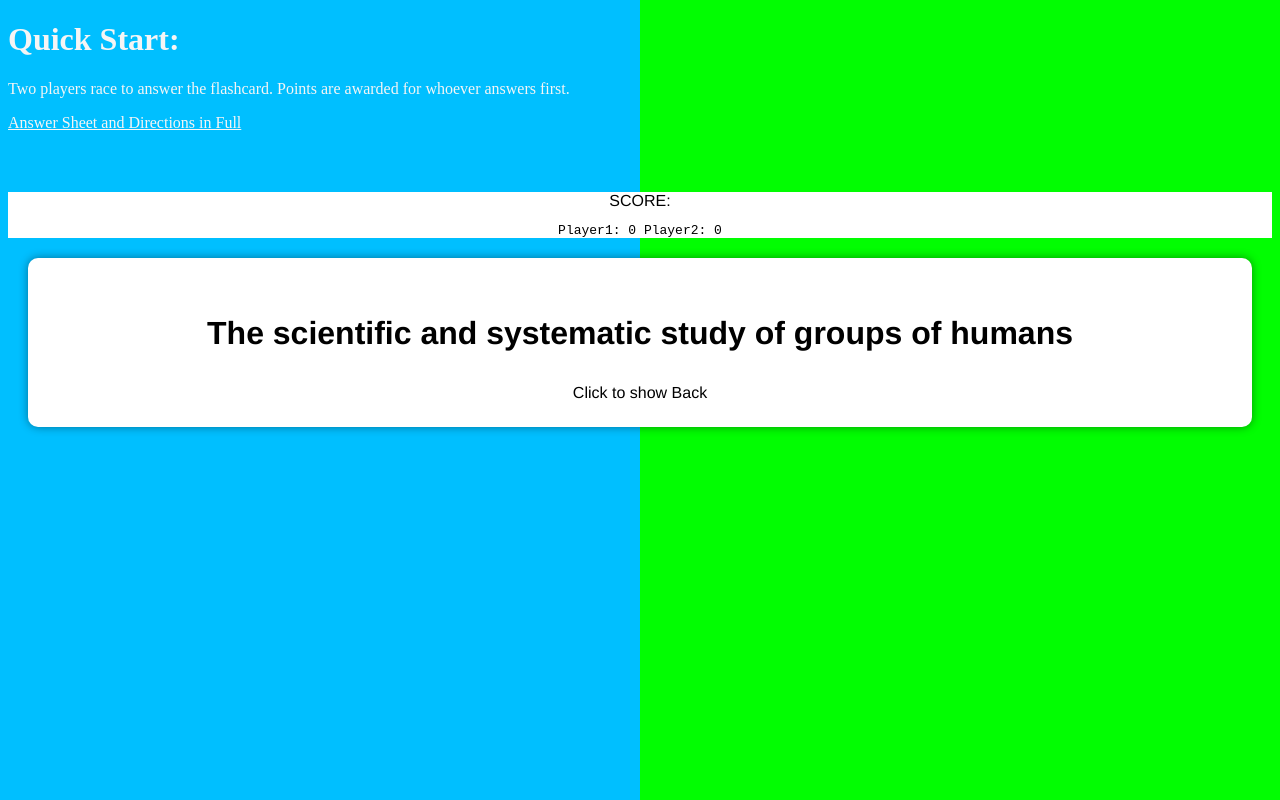
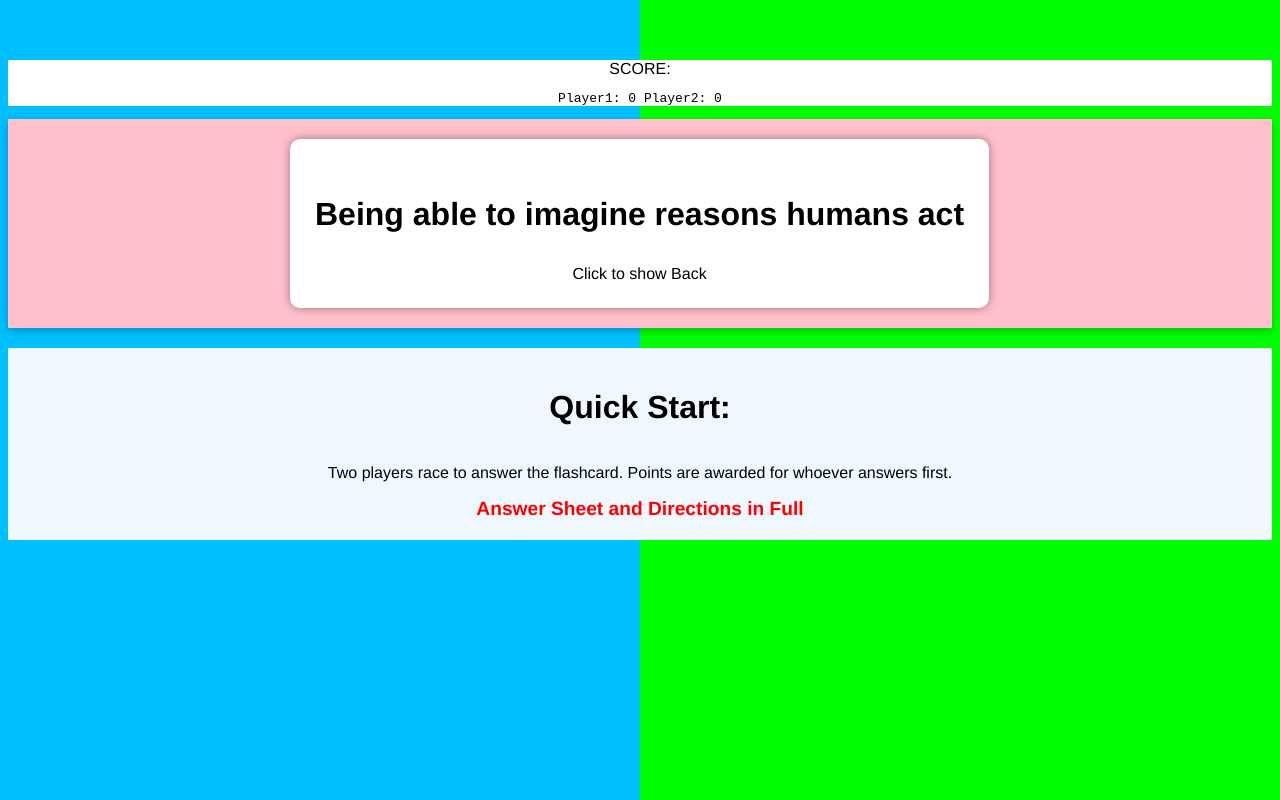
Before and after one commit to 1834423612/memory-game, a Vue app: page / in a window 1280 px wide. Built offline with nearby package versions, Linux system fonts and the light colour scheme.

Commit message:
feat: new style card and some change in NPM Packages

```diff
--- a/public/index.html
+++ b/public/index.html
@@ -14,9 +14,6 @@
     </style>
   </head>
   <body>
-    <h1>Quick Start:</h1>
-    <p> Two players race to answer the flashcard. Points are awarded for whoever answers first.</p>
-    <a href="https://docs.google.com/document/d/1tz3wqc9Dl7kx-0zj1KX4WM4XwauVhvS-WyGBJiVwfN4/edit?usp=sharing">Answer Sheet and Directions in Full</a>
     <div id="app"></div>
     <!-- built files will be auto injected -->
   </body>
--- a/src/App.vue
+++ b/src/App.vue
@@ -1,8 +1,9 @@
 <template>
   <div id="app">
-    <div class="score" style="color: black; background: white">
-      SCORE: <pre>{{ score }}</pre>
-    </div>
+
+    <score :score="score"></score>
+    <!-- Flashcard container -->
+    <container>
       <flashcard :front="question" :back="answer"></flashcard>
 
       <div v-if="this.$store.state.cardFlipped">
@@ -10,48 +11,57 @@
         <button @click="wrong">Both Wrong Or Tie</button>
         <button @click="correctp2">Player 2</button>
       </div>
+    </container>
+
+    <DirectionCard></DirectionCard>
   </div>
 </template>
 
 <script>
+import score from './components/score.vue'
 import flashcard from './components/Flashcard.vue'
+import container from './components/container.vue'
+import DirectionCard from './components/direction-card.vue'
 export default {
   components: {
+    score,
     flashcard,
+    container,
+    DirectionCard,
   },
-  data () {
+  data() {
     return {
       score: "Player1: 0 Player2: 0"
     }
   },
   computed: {
-    question () {
+    question() {
       return this.$store.getters.currentQuestion // handled by vuex
     },
-    answer () {
+    answer() {
       return this.$store.getters.currentAnswer // handled by vuex
     },
   },
   methods: {
-    correctp1 () {
-      let p1=parseInt(this.score.split(" ")[1]);
-      let p2=parseInt(this.score.split(" ")[3]);
+    correctp1() {
+      let p1 = parseInt(this.score.split(" ")[1]);
+      let p2 = parseInt(this.score.split(" ")[3]);
       ++p1
-      this.score="Player1: "+p1+" Player2: "+p2
-      if(p1>p2){this.$store.dispatch('correctAnswerp1win')}
-      else if(p1<p2){this.$store.dispatch('correctAnswerp2win')}
-      else{this.$store.dispatch('correctAnswer')}
+      this.score = "Player1: " + p1 + " Player2: " + p2
+      if (p1 > p2) { this.$store.dispatch('correctAnswerp1win') }
+      else if (p1 < p2) { this.$store.dispatch('correctAnswerp2win') }
+      else { this.$store.dispatch('correctAnswer') }
     },
-    correctp2 () {
-      let p1=parseInt(this.score.split(" ")[1]);
-      let p2=parseInt(this.score.split(" ")[3]);
+    correctp2() {
+      let p1 = parseInt(this.score.split(" ")[1]);
+      let p2 = parseInt(this.score.split(" ")[3]);
       ++p2
-      this.score="Player1: "+p1+" Player2: "+p2
-      if(p1>p2){this.$store.dispatch('correctAnswerp1win')}
-      else if(p1<p2){this.$store.dispatch('correctAnswerp2win')}
-      else{this.$store.dispatch('correctAnswer')}
+      this.score = "Player1: " + p1 + " Player2: " + p2
+      if (p1 > p2) { this.$store.dispatch('correctAnswerp1win') }
+      else if (p1 < p2) { this.$store.dispatch('correctAnswerp2win') }
+      else { this.$store.dispatch('correctAnswer') }
     },
-    wrong () {
+    wrong() {
       this.$store.dispatch('wrongAnswer') // handled by vuex
     },
   },
@@ -64,7 +74,8 @@ export default {
   -webkit-font-smoothing: antialiased;
   -moz-osx-font-smoothing: grayscale;
   text-align: center;
-  color: #2c3e50;
+  /* color: #2c3e50; */
+  color: black;
   margin-top: 60px;
 }
 
--- a/src/components/Flashcard.vue
+++ b/src/components/Flashcard.vue
@@ -49,7 +49,7 @@ export default {
     },
     colorBack: {
       type: String,
-      default: '#2ecc71'
+      default: '#2ecc71' // green card
     },
     footerFront: {
       type: String,
--- /dev/null
+++ b/src/components/container.vue
@@ -0,0 +1,28 @@
+<template>
+<div class="container">
+  <slot></slot>
+</div>
+</template>
+
+<script>
+export default {
+  name: 'container', // export the name of this component
+}
+</script>
+
+<style scoped>
+.container {
+  display: flex;
+  justify-content: center;
+  align-items: center;
+  height: 50%;
+  background-color: pink;
+  flex-direction: column;
+
+  /* make some space between the container and the bottom */
+  margin-bottom: 20px;
+
+  box-shadow: rgba(0, 0, 0, 0.24) 0px 3px 8px;
+}
+
+</style>
--- /dev/null
+++ b/src/components/direction-card.vue
@@ -0,0 +1,33 @@
+<template>
+    <div class="direction-card">
+        <h1>Quick Start:</h1>
+        <p> Two players race to answer the flashcard. Points are awarded for whoever answers first.</p>
+        <a href="https://docs.google.com/document/d/1tz3wqc9Dl7kx-0zj1KX4WM4XwauVhvS-WyGBJiVwfN4/edit?usp=sharing" class="full-direction">Answer
+            Sheet and Directions in Full</a>
+    </div>
+</template>
+
+<script>
+export default {
+    name: 'DirectionCard',
+}
+</script>
+
+<style scoped>
+.direction-card {
+    display: flex;
+    flex-direction: column;
+    justify-content: center;
+    align-items: center;
+    height: 100%;
+    background-color: aliceblue;
+    padding: 20px;
+}
+
+.full-direction {
+    color: red;
+    font-size: 1.2em;
+    text-decoration: none;
+    font-weight: bold;
+}
+</style>
--- /dev/null
+++ b/src/components/score.vue
@@ -0,0 +1,22 @@
+<template>
+<div class="score" style="color: black; background: white">
+    SCORE:
+    <pre>{{ score }}</pre>
+</div>
+</template>
+
+<script>
+export default {
+    name: 'Score',
+    props: {
+        score: {
+            type: String,
+            default: 'Player1: 0 Player2: 0'
+        }
+    }
+}
+</script>
+
+<style scoped>
+
+</style>
--- a/src/data/questions.json
+++ b/src/data/questions.json
@@ -2,6 +2,94 @@
   {
     "question": "The scientific and systematic study of groups of humans",
     "answer": "Sociology"
+  },
+  {
+    "question": "Being able to imagine reasons humans act",
+    "answer": "Sociological Imagination"
+  },
+  {
+    "question": "Founding father who applied scientific thinking to social life. He focused on social order and social change.",
+    "answer": "Auguste Comte"
+  },
+  {
+    "question": "Father of Social Darwinism and the first to apply Darwin’s survival of the fittest to society.",
+    "answer": "Herbert Spencer"
+  },
+  {
+    "question": "The physical aspects of culture",
+    "answer": "Material Culture"
+  },
+  {
+    "question": "The abstract aspects of culture",
+    "answer": "Nonmaterial Culture"
+  },
+  {
+    "question": "Rules best described as manners",
+    "answer": "Folkways"
+  },
+  {
+    "question": "An important type of rule",
+    "answer": "More"
+  },
+  {
+    "question": "Things all cultures have",
+    "answer": "Cultural Universals"
+  },
+  {
+    "question": "Things specific to a culture",
+    "answer": "Cultural Relativism"
+  },
+  {
+    "question": "The enforcement of norms through internal or external means",
+    "answer": "Social Control"
+  },
+  {
+    "question": "Indoctrinated to obey a norm means to",
+    "answer": "Internalize a Norm"
+  },
+  {
+    "question": "The act of breaking a norm in society",
+    "answer": "Deviance"
+  },
+  {
+    "question": "Who you are",
+    "answer": "Status"
+  },
+  {
+    "question": "Your most defining status",
+    "answer": "Master Status"
+  },
+  {
+    "question": "Inherited aspects that define you",
+    "answer": "Ascribed Status"
+  },
+  {
+    "question": "Achieved aspects that define you",
+    "answer": "Achieved Status"
+  },
+  {
+    "question": "Occurs when two roles have opposing values",
+    "answer": "Role Conflict"
+  },
+  {
+    "question": "Occurs when there is a scarcity of resources, time, or services that two separate roles require",
+    "answer": "Role Strain"
+  },
+  {
+    "question": "The tendency for people to act foolish in a group",
+    "answer": "Risky Shift"
+  },
+  {
+    "question": "Totalitarian groups restricting their member's rights",
+    "answer": "Cults"
+  },
+  {
+    "question": "The claim that GENETICS influences the development of humans is commonly called. . .",
+    "answer": "Nature"
+  },
+  {
+    "question": "The claim that ENVIRONMENT influences the development of humans is commonly called. . .",
+    "answer": "Nurture"
   },
   {
     "question": "A 12-year-old who didn’t learn to verbally communicate because she was locked in a room her whole life. People wanted to test the critical period hypothesis by seeing if she could learn to speak at an advanced age",
--- a/src/store/index.js
+++ b/src/store/index.js
@@ -25,7 +25,7 @@ export default new Vuex.Store({
   mutations: {
     // The changes to the state that we'll be making
     setUnanswered (state, questions) {
-      // To intitially load the questions from the JSON file you made earlier
+      // To initially load the questions from the JSON file you made earlier
       state.unansweredQuestions = questions
     },
     pushUnanswered (state, question) {
```
Also changed, not shown: src/data/questions-correct.json (deleted, +0 -102 lines), src/data/questions-test.json (added, +14 -0 lines), 1 other file (tests, documents, lock files or other folders). Lines whose indentation alone changed are shown as unchanged.
